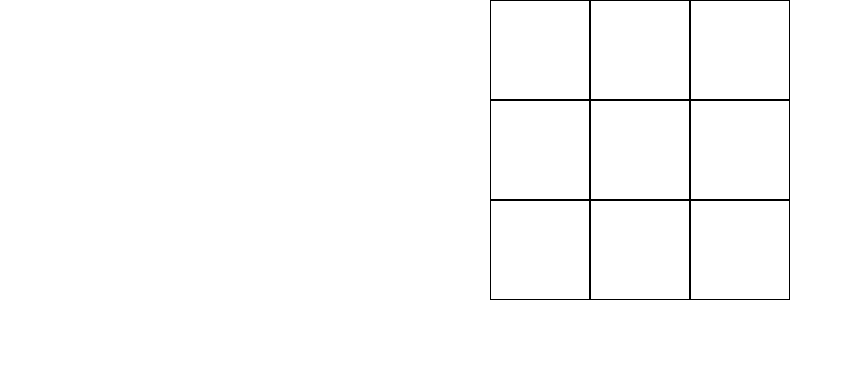
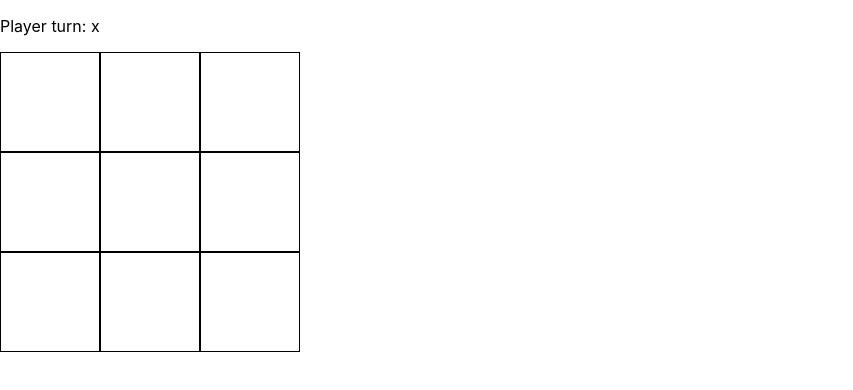
Before and after one commit to DanielParpal/tic-tac-toe, a React (Create React App) app: page / in a window 1280 px wide. Shown: the top 390 px of the page, without its empty margins (0-853 px from the left). Built offline with nearby package versions, Linux system fonts and the light colour scheme.

Commit message:
Working on time travel, added a frames state to keep track

```diff
--- a/src/Game.css
+++ b/src/Game.css
@@ -2,7 +2,6 @@
   display: grid;
   grid-template-columns: repeat(3, 100px);
   grid-template-rows: repeat(3, 100px);
-  justify-content: center;
 }
 
 .Tile {
--- a/src/Game.tsx
+++ b/src/Game.tsx
@@ -8,7 +8,7 @@ const Game: React.FC = () => {
     o: 'o'
   };
 
-  const [tiles, setGrid] = useState(new Array(9).fill(''));
+  const [frames, setFrames] = useState([new Array(9).fill('')]);
   const [turn, setTurn] = useState(TurnsEnum.x);
   const [winner, setWinner] = useState('');
 
@@ -18,12 +18,11 @@ const Game: React.FC = () => {
   const toggleTile = (index: number, _e: React.SyntheticEvent) => {
     if (isAlreadyOccupiedAtIndex(index)) return;
 
-    // Let's explore array destructuring later
-    const tempTiles = tiles;
-    tempTiles[index] = turn;
-    setGrid(tempTiles);
+    const newFrame = lastFrame();
+    newFrame[index] = turn;
+    setFrames(frames.concat([newFrame]));
 
-    const gameWon = checkForWin(tiles, turn);
+    const gameWon = checkForWin(newFrame, turn);
 
     if (gameWon) {
       setWinner(turn)
@@ -34,18 +33,25 @@ const Game: React.FC = () => {
   }
 
   const isAlreadyOccupiedAtIndex = (index: number): boolean => {
-    return tiles[index] !== '';
+    return lastFrame()[index] !== '';
   }
 
+  const lastFrame = (): string[] => {
+    return frames[frames.length-1];
+  };
+
   return (
+    <div>
+      <p>Player turn: {turn}</p>
       <div className="Grid">
-      {tiles.map((tile, index) => {
+        {lastFrame().map((tile, index) => {
           return (
             <div key={index} onClick={(e) => toggleTile(index, e)} className="Tile">
               {tile}
             </div>
           );
         })}
+      </div>
       <p>{winner !== '' ? "winner is: " + winner : ''}</p>
     </div>
   )
```
Lines whose indentation alone changed are shown as unchanged.
